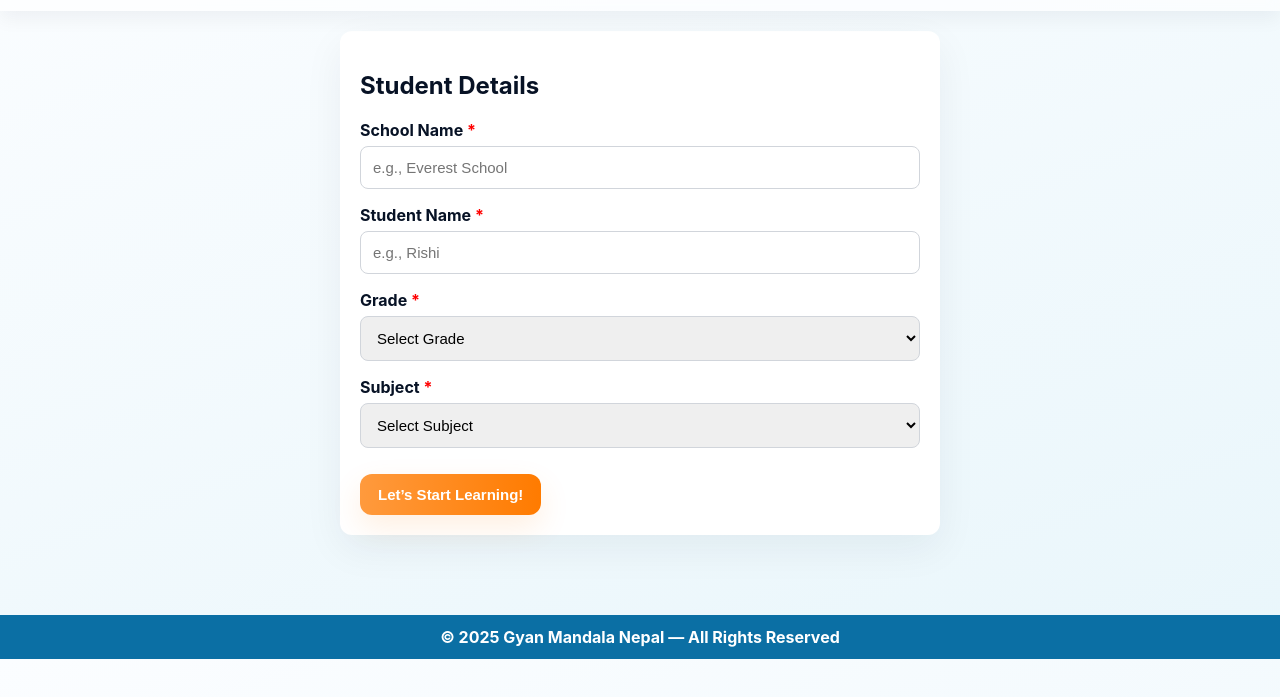
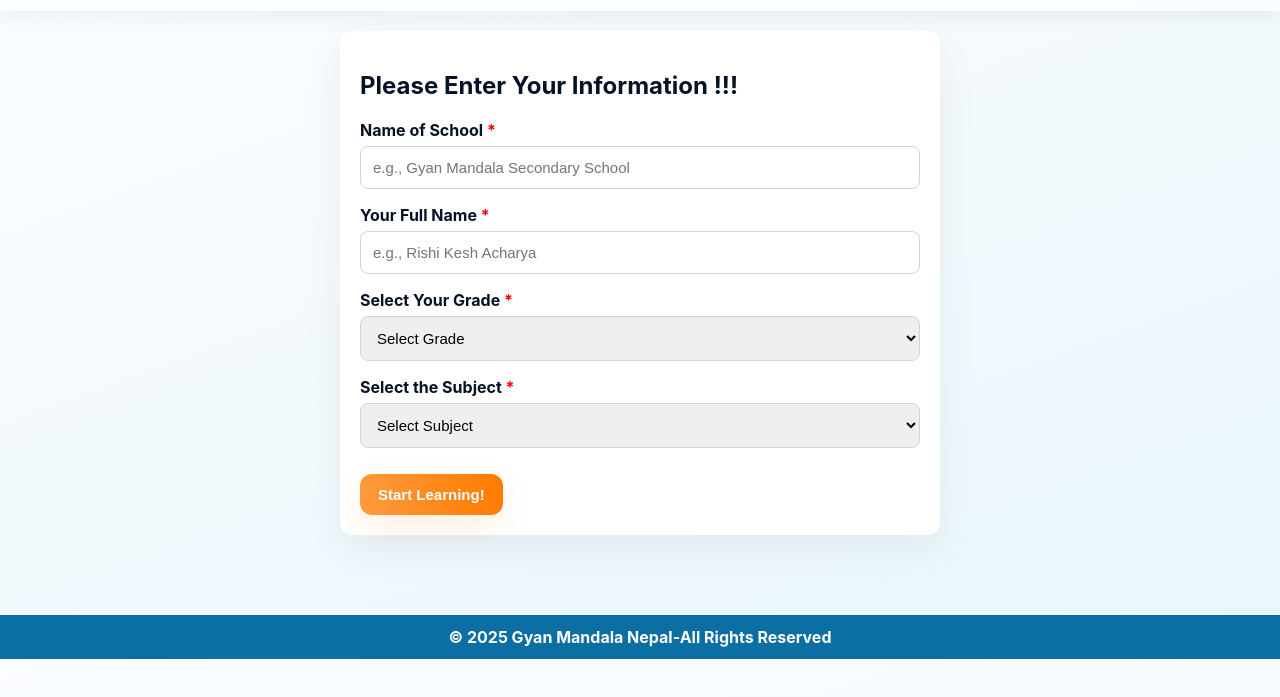
Before and after one commit to gyanmandalanepal/Website, a plain HTML site: page index.html in a window 1280 px wide. Both pictures are taken after a click on the button "Go to Learning Portal". Shown: the part 97-794 px from the top of the page. Drawn offline with Linux system fonts and the light colour scheme.

Commit message:
Update index.html
final

```diff
--- a/index.html
+++ b/index.html
@@ -3,7 +3,7 @@
 <head>
 <meta charset="utf-8" />
 <meta name="viewport" content="width=device-width,initial-scale=1" />
-<title>Gyan Mandala Nepal — Learning Portal</title>
+<title>Gyan Mandala Nepal; Play, Learn and Discover</title>
 <style>
 :root {
   --bg-1: #fbfdff;
@@ -190,7 +190,7 @@ footer {
     <div class="welcome-line w1">Welcome</div>
     <div class="welcome-line w2">to</div>
     <div class="welcome-line w3">Gyan Mandala Nepal</div>
-    <p class="hero-sub">Warm, engaging learning for students.</p>
+    <p class="hero-sub">Play, Learn and Discover !!!</p>
     <div class="cta">
       <button id="btnPortal" class="btn btn-primary">Go to Learning Portal</button>
     </div>
@@ -200,40 +200,40 @@ footer {
 <!-- FORM PAGE -->
 <section id="formPage" class="page">
   <div class="card">
-    <h2>Student Details</h2>
+    <h2>Please Enter Your Information !!!</h2>
     <div class="field">
-      <label for="schoolInput">School Name <span style="color:red;">*</span></label>
-      <input type="text" id="schoolInput" placeholder="e.g., Everest School" />
+      <label for="schoolInput">Name of School <span style="color:red;">*</span></label>
+      <input type="text" id="schoolInput" placeholder="e.g., Gyan Mandala Secondary School" />
     </div>
     <div class="field">
-      <label for="studentInput">Student Name <span style="color:red;">*</span></label>
-      <input type="text" id="studentInput" placeholder="e.g., Rishi" />
+      <label for="studentInput">Your Full Name <span style="color:red;">*</span></label>
+      <input type="text" id="studentInput" placeholder="e.g., Rishi Kesh Acharya" />
     </div>
     <div class="field">
-      <label for="gradeSelect">Grade <span style="color:red;">*</span></label>
+      <label for="gradeSelect">Select Your Grade <span style="color:red;">*</span></label>
       <select id="gradeSelect">
         <option value="">Select Grade</option>
       </select>
     </div>
     <div class="field">
-      <label for="subjectSelect">Subject <span style="color:red;">*</span></label>
+      <label for="subjectSelect">Select the Subject <span style="color:red;">*</span></label>
       <select id="subjectSelect">
         <option value="">Select Subject</option>
       </select>
     </div>
     <!-- New Start Learning Button -->
-    <button id="startBtn" class="btn btn-primary" style="margin-top:10px;">Let’s Start Learning!</button>
+    <button id="startBtn" class="btn btn-primary" style="margin-top:10px;">Start Learning!</button>
   </div>
 </section>
 
 <!-- LESSONS PAGE -->
 <section id="lessonsPage" class="page">
   <div class="top-info" id="topInfoBar"></div>
-  <div class="lesson-guide">Please choose your lesson</div>
+  <div class="lesson-guide">Please choose your lesson !!!</div>
   <div class="lessons-grid" id="lessonsGrid"></div>
 </section>
 
-<footer>© 2025 Gyan Mandala Nepal — All Rights Reserved</footer>
+<footer>© 2025 Gyan Mandala Nepal-All Rights Reserved</footer>
 
 <script>
 const state = {
```
